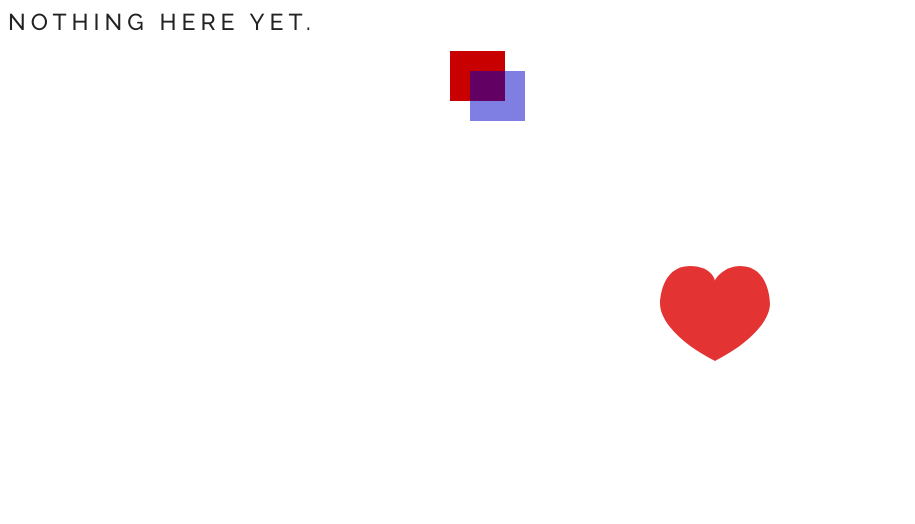
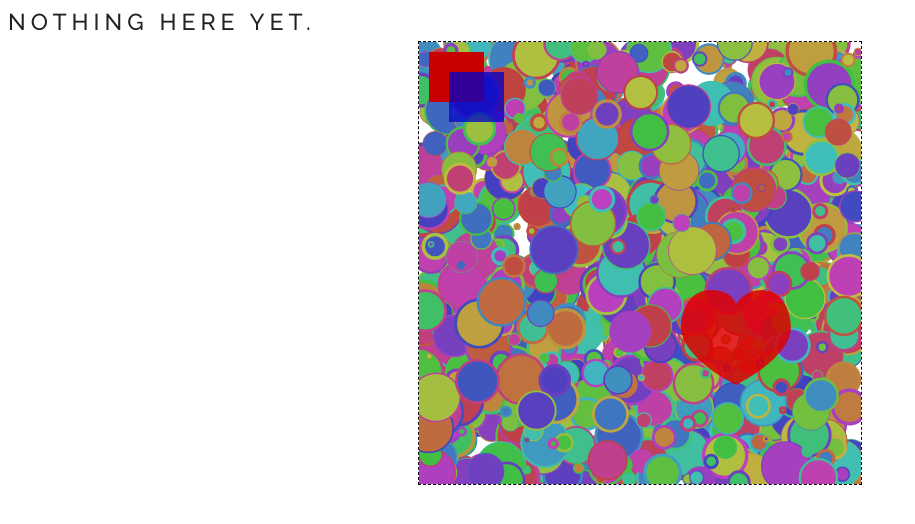
Before and after one commit to sneJ-/sneJ-.github.io, a plain HTML site: page index.html in a window 1280 px wide. Shown: the whole page, without its empty margins (0-915 px from the left). Drawn offline with Linux system fonts and the light colour scheme.

Commit message:
1000 circles

```diff
--- a/css/main.css
+++ b/css/main.css
@@ -12,4 +12,5 @@ canvas {
     padding: 0;
     margin: auto;
     display: block;
+	border:1px dashed #000000;
 }
--- a/index.html
+++ b/index.html
@@ -9,18 +9,12 @@
 
   <link rel="stylesheet" href="css/main.css">
   <link rel="icon" href="images/favicon.png">
-
-  <!--[if lt IE 9]>
-		<script src="http://html5shiv.googlecode.com/svn/trunk/html5.js"></script>
-  <![endif]-->
-
 </head>
 
 <body>
-
   <section id="placeholder">
 	<h1>Nothing here yet.</h1>
-	<canvas id="placeholderCanvas" width="400" height="400"></canvas>
+	<canvas id="placeholderCanvas" width="442" height="442"></canvas>
   </section>
 
   <!--JavaScript includes-->
--- a/js/script.js
+++ b/js/script.js
@@ -9,8 +9,11 @@ function fillCanvas(){
 	if (c.getContext){
 		c.addEventListener("click", canvasClick);
 		window.ctx = c.getContext("2d");
+		for (i = 0; i < 1000; i++) {
+			drawCircle(Math.random()*c.width,Math.random()*c.height);
+		}
 		drawRectangles();
-		drawHeart(200,200)
+		drawHeart(242,223)
 	}
 }
 
@@ -23,7 +26,7 @@ function canvasClick(e){
 		do {
 			offsetX += element.offsetLeft;
 			offsetY += element.offsetTop;
-		}while ((element = element.offsetParent));
+		}while (element = element.offsetParent);
 	}
 
 	drawCircle(e.pageX - offsetX, e.pageY - offsetY);
@@ -32,12 +35,12 @@ function canvasClick(e){
 function drawRectangles(){
 	ctx.fillStyle = "rgb(200,0,0)";
 	ctx.fillRect(10, 10, 55, 50);
-	ctx.fillStyle = "rgba(0, 0, 200, 0.5)";
+	ctx.fillStyle = "rgba(0, 0, 200, 0.75)";
 	ctx.fillRect(30, 30, 55, 50);
 }
 
 function drawHeart(x,y){
-	ctx.fillStyle = "rgba(222, 0, 0, 0.8)";
+	ctx.fillStyle = "rgba(222, 0, 0, 0.85)";
 	ctx.beginPath();
 	ctx.moveTo(75+x,40+y);
 	ctx.bezierCurveTo(x+75,y+37,x+70,y+25,x+50,y+25);
@@ -51,10 +54,10 @@ function drawHeart(x,y){
 
 function drawCircle(x,y){
 	ctx.beginPath();
-	ctx.arc(x, y, 25, 0, 2 * Math.PI, false);
+	ctx.arc(x, y, Math.random()*23+2, 0, 2 * Math.PI, false);
 	ctx.fillStyle = 'hsl(' + 360 * Math.random() + ', 50%, 50%)';
 	ctx.fill();
-	ctx.lineWidth = 2;
+	ctx.lineWidth = Math.random()*3+0.5;
 	ctx.strokeStyle = 'hsl(' + 360 * Math.random() + ', 50%, 50%)';
 	ctx.stroke();
 }
```
